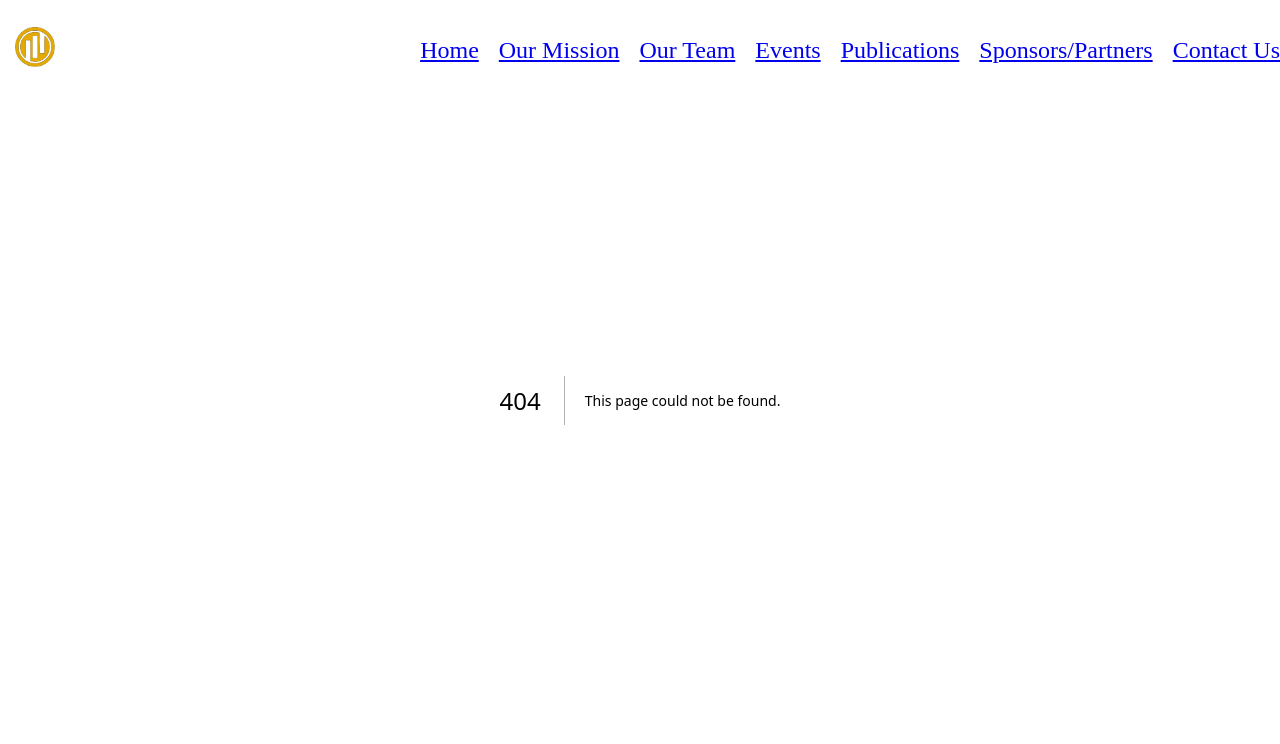
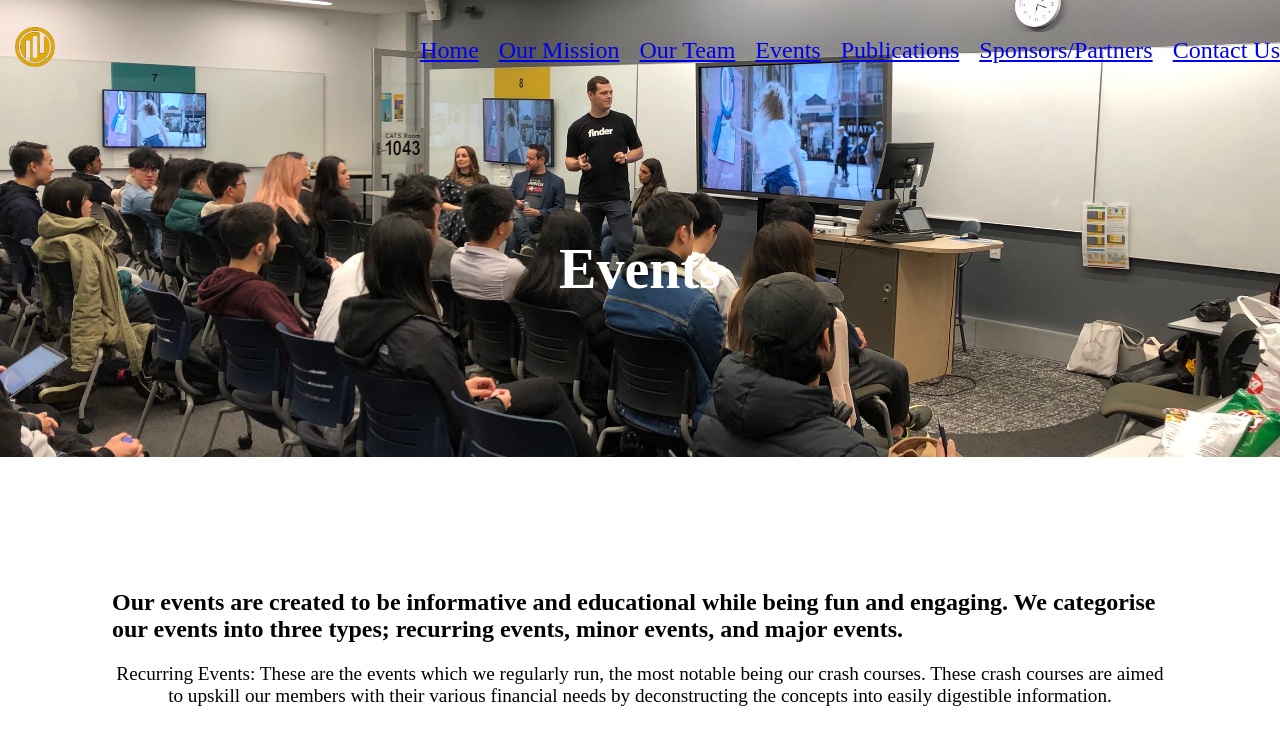
Before and after one commit to UNSWPFC/web, a Next.js app: page /events in a window 1280 px wide. Before the commit this address had no page. Shown: the top 744 px of the page. Built offline with nearby package versions, Linux system fonts and the light colour scheme.

Commit message:
Add events page basics

```diff
--- /dev/null
+++ b/app/events/events.module.css
@@ -0,0 +1,75 @@
+/* body {
+    font-family: Poppins;
+    margin: 0 0 ;
+    height: 30rem;
+} */
+
+.contentWrapper {
+    padding-top: 10rem;
+    justify-content: center;
+    padding: 7rem;
+}
+
+.sectionBorder {
+    display: flex;
+    flex-direction: column;
+    width: 100%;
+    height: 100%;
+    margin: 0 0;
+    background-image: url('../../assets/pfc-our-mission.jpg');
+    background-size: cover;
+    background-position: center;
+}
+
+.title {
+    padding-top: 5rem;
+    font-size: 3.5rem;
+    font-weight: 600;
+    font-style: normal;
+    letter-spacing: 0em;
+    line-height: 1.4em;
+    color: #FFFFFF;
+    text-align: center;
+}
+
+.contentSubtext {
+    text-align: center;
+    font-size: 1.2rem;
+}
+
+/* h1 {
+    padding-top: 5rem;
+    font-size: 3.5rem;
+    font-weight: 600;
+    font-style: normal;
+    letter-spacing: 0em;
+    line-height: 1.4em;
+    color: #FFFFFF;
+    text-align: center;
+}
+
+h2 {
+    font-size: 1.5rem;
+    font-weight: 600;
+    font-style: normal;
+    letter-spacing: 0em;
+    line-height: 1.4em;
+    color: #000000;
+} */
+
+/* @media (max-width: 600px) {
+    h1 {
+      font-size: 2rem;
+      white-space: nowrap;
+    }
+    h2 {
+      font-size: 1rem;
+    }
+    .contentWrapper {
+      padding: 3rem;
+    }
+
+    body {
+      height: 20rem;
+    }
+} */
--- /dev/null
+++ b/app/events/page.tsx
@@ -0,0 +1,22 @@
+import style from './events.module.css';
+import Navbar from '../../components/Navbar';
+
+export default function events() {
+  return (
+    <>
+      <div className={style.sectionBorder}>
+        <div className={style.contentWrapper}>
+          <h1 id='page-title' className={style.title}>Events</h1>
+        </div>
+      </div>
+      <div className={style.contentWrapper}>
+        <h2>
+            Our events are created to be informative and educational while being fun and engaging. We categorise our events into three types; recurring events, minor events, and major events.
+        </h2>
+        <div className={style.contentSubtext}>
+            Recurring Events: These are the events which we regularly run, the most notable being our crash courses. These crash courses are aimed to upskill our members with their various financial needs by deconstructing the concepts into easily digestible information.
+        </div>
+      </div>
+    </>
+  )
+}
```
